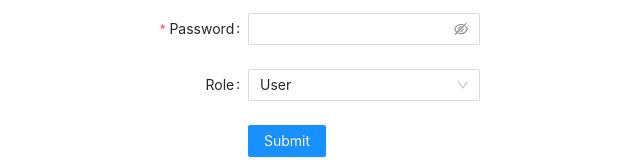
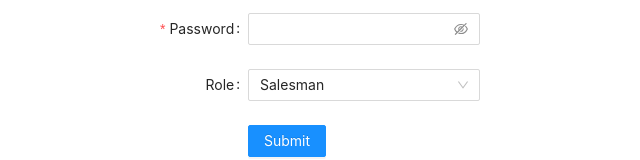
Before and after one commit to Akhmadjon-dev/drink-shop-client, a React (Create React App) app: page /sign-up in a window 1280 px wide. Shown: the part 345-505 px from the top of the page, without its empty margins (334-974 px from the left). Built offline with nearby package versions, Linux system fonts and the light colour scheme.

Commit message:
user role updated

```diff
--- a/src/containers/Auth/signUp.js
+++ b/src/containers/Auth/signUp.js
@@ -37,7 +37,7 @@ const SignUp = () => {
           name: "",
           phone: "",
           address: "",
-          role: "user",
+          role: "sales",
         }}
         onFinish={onFinish}
         onFinishFailed={onFinishFailed}
@@ -110,8 +110,8 @@ const SignUp = () => {
           label="Role"
           name="role"
         >
-           <Select defaultValue='user'>
-                <Option value="user">User</Option>
+           <Select defaultValue='sales'>
+                <Option value="sales">Salesman</Option>
                 <Option value="admin">Admin</Option>
             </Select>
         </Form.Item>
```
